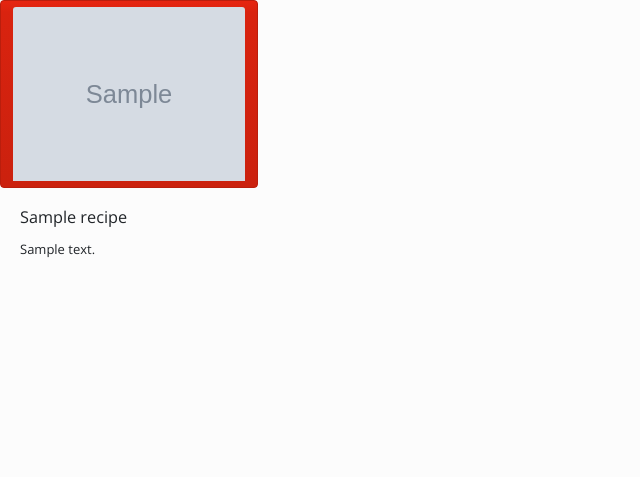
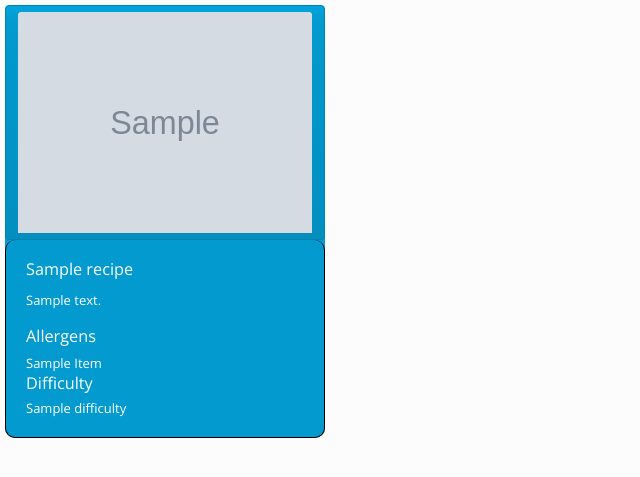
Before and after one commit to LiamMcGcistudent/the-book, a Flask app: page /recipes in a window 1280 px wide. Shown: the part 66-543 px from the top of the page, without its empty margins (0-640 px from the left). Run offline with Flask 2, Linux system fonts and the light colour scheme; grey boxes marked "Sample" are stand-in pictures; a database or web service that is not in the repository returns one stand-in record (values such as "Sample title"); parts of the project's set-up code (start-up, migrations or seed data) failed here and were passed over; some libraries are stand-ins or nearby versions.

Commit message:
styling for recipes.html

```diff
--- /dev/null
+++ b/static/css/styles.css
@@ -0,0 +1,10 @@
+.card-body {
+    border-left: 1px solid black;
+    border-right: 1px solid black;
+    border-bottom: 1px solid black;
+    border-radius: 10px;
+}
+
+.card-deck {
+    border-radius: 10px;
+}
--- a/templates/base.html
+++ b/templates/base.html
@@ -8,6 +8,7 @@
     <title>The Book</title>
 
     <link rel="stylesheet" href="{{ url_for('static', filename='css/bootstrap.min.css') }}" type="text/css" />
+    <link rel="stylesheet" href="{{ url_for('static', filename='css/styles.css') }}" type="text/css" />
 
 </head>
 
--- a/templates/recipes.html
+++ b/templates/recipes.html
@@ -1,11 +1,18 @@
 {%extends 'base.html'%}{%block content%} {%for recipes in recipes%}
 
 
-<div class="card-deck col-sm-3 col-md-6 col-lg-3" style="display: inline-block; width: 18rem; height:10rem;">
-  <a href="#" class="btn btn-primary"><img src="{{recipes.image}}" class="card-img-top" onerror="this.src='{{ url_for('static', filename='images/image-not-found.png') }}'"></a>
+<div class="card-deck text-white bg-info mb-3" style="max-width: 20rem; display:inline-block; margin:5px 5px 5px 5px;">
+  <a href="#" class="btn btn-info"><img src="{{recipes.image}}" style="max-height: 20rem;" class="card-img-top" onerror="this.src='{{ url_for('static', filename='images/image-not-found.png') }}'"></a>
   <div class="card-body">
     <h5 class="card-title">{{recipes.name}}</h5>
     <p class="card-text">{{recipes.description|truncate(50)}}</p>
+    <h5 class="card-text">Allergens</h5>
+    {% for item in recipes.allergens %} {% if loop.index == 0 or item == "" %}
+    <p><b>None</b></p>
+    {% else %}
+    <span>{{ item | title}}</span> {% endif %} {% endfor %}
+    <h5 class="card-text">Difficulty</h5>
+    <h6 class="card-text">{{recipes.difficulty}}</h6>
   </div>
 </div>
 
```
